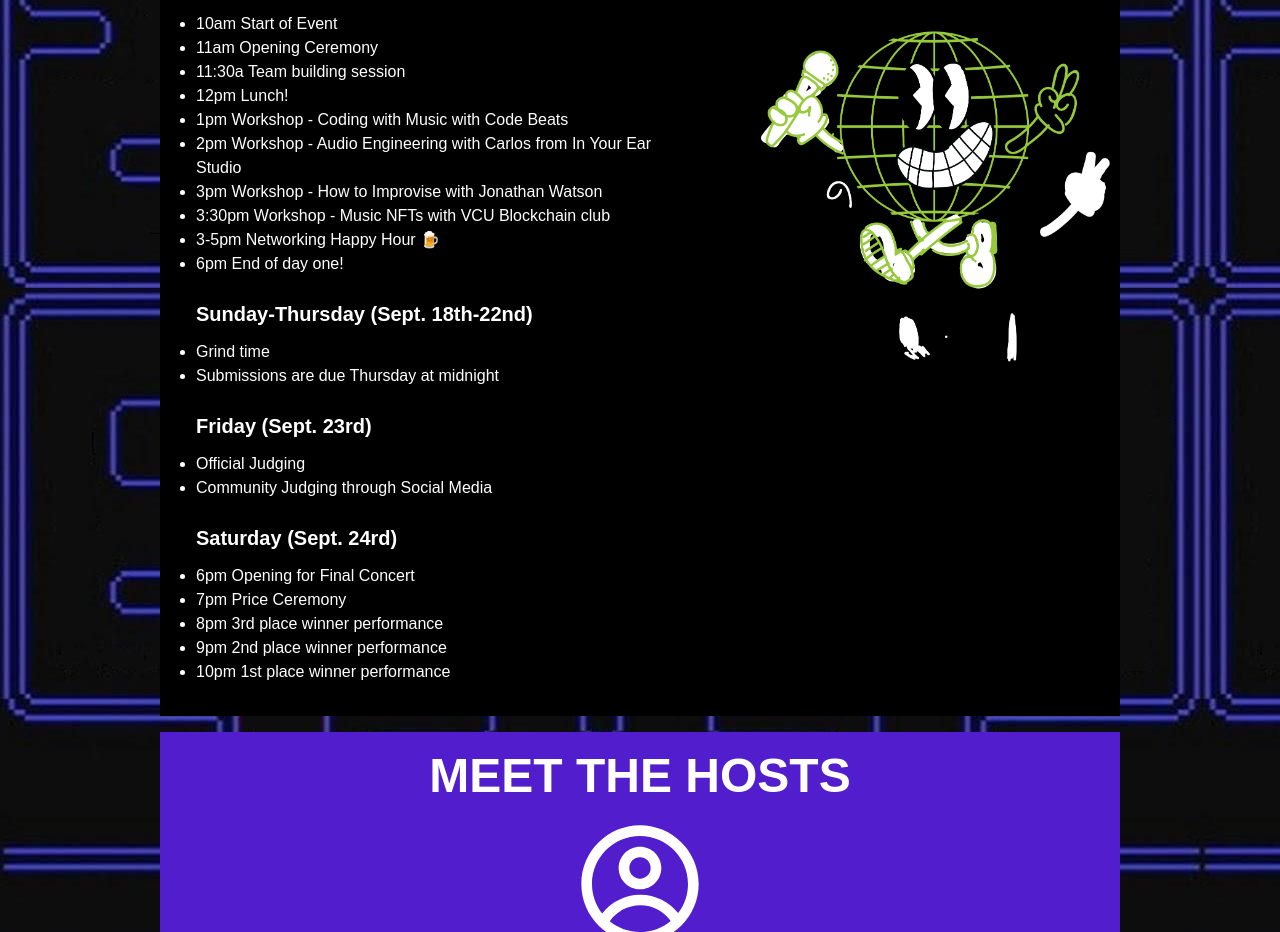
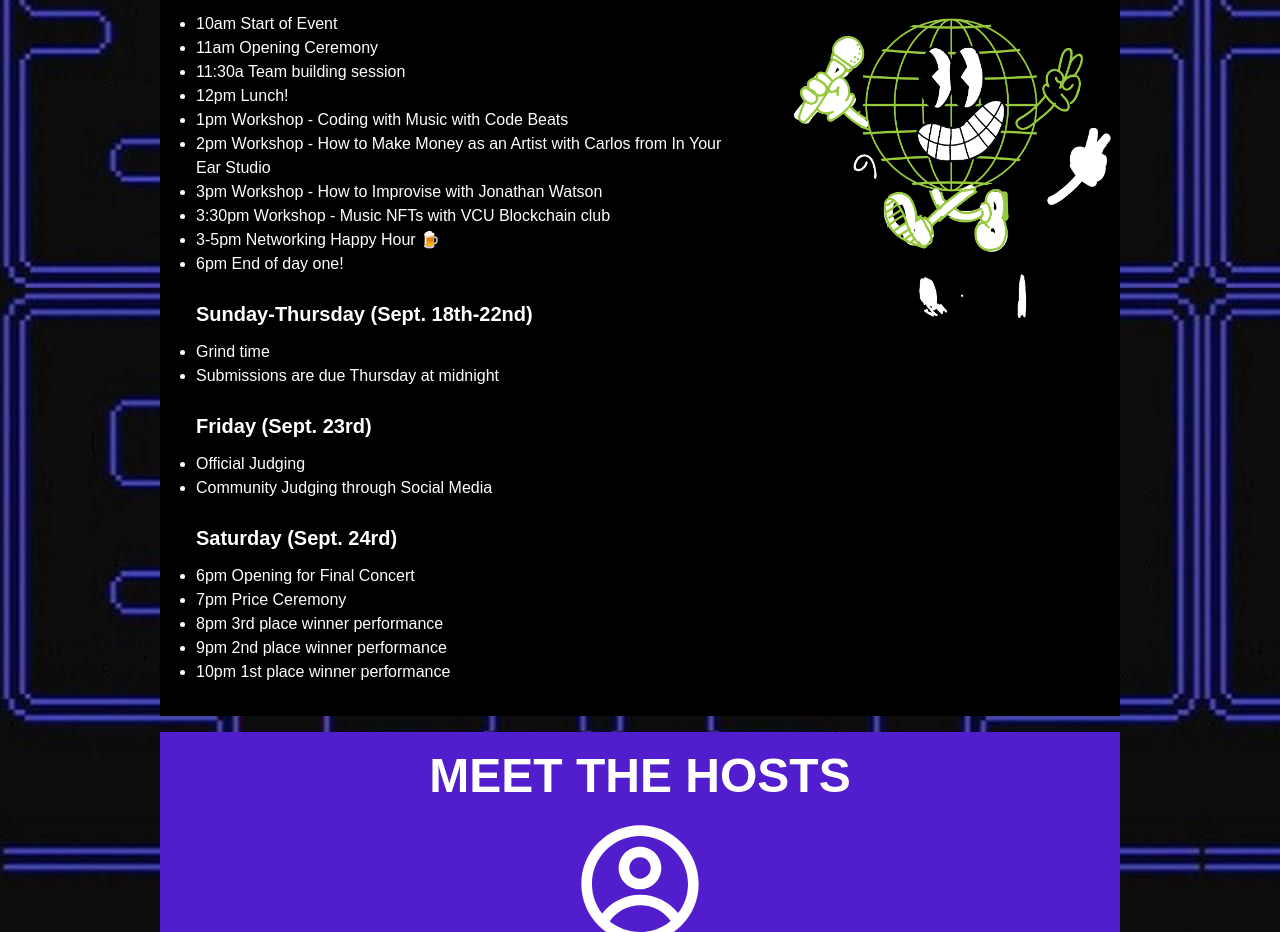
Before and after one commit to jonaylor89/rva-remix-website, a React (Create React App) app: page / in a window 1280 px wide. Shown: the part 1040-1972 px from the top of the page. Built offline with nearby package versions, Linux system fonts and the light colour scheme.

Commit message:
update schedule

```diff
--- a/src/sections/ScheduleSection.tsx
+++ b/src/sections/ScheduleSection.tsx
@@ -17,7 +17,7 @@ const ScheduleSection = () => {
                             <li>11:30a Team building session</li>
                             <li>12pm Lunch!</li>
                             <li>1pm Workshop - Coding with Music with Code Beats</li>
-                            <li>2pm Workshop - Audio Engineering with Carlos from In Your Ear Studio</li>
+                            <li>2pm Workshop - How to Make Money as an Artist with Carlos from In Your Ear Studio</li>
                             <li>3pm Workshop - How to Improvise with Jonathan Watson</li>
                             <li>3:30pm Workshop - Music NFTs with VCU Blockchain club</li>
                             <li>3-5pm Networking Happy Hour 🍺</li>
```
